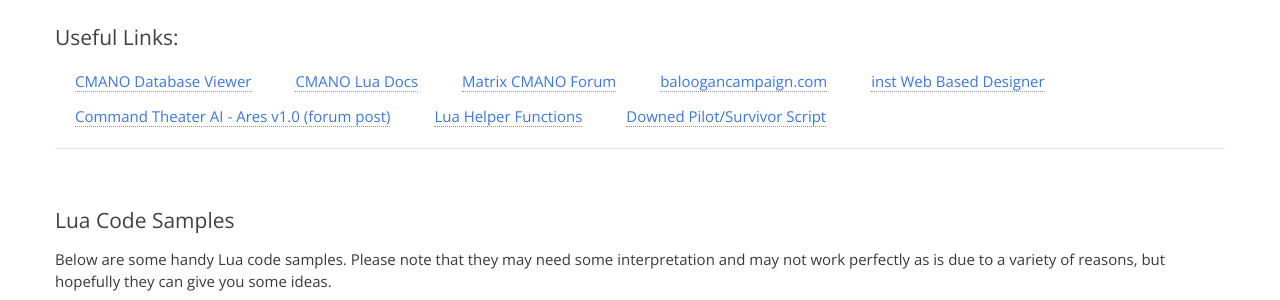
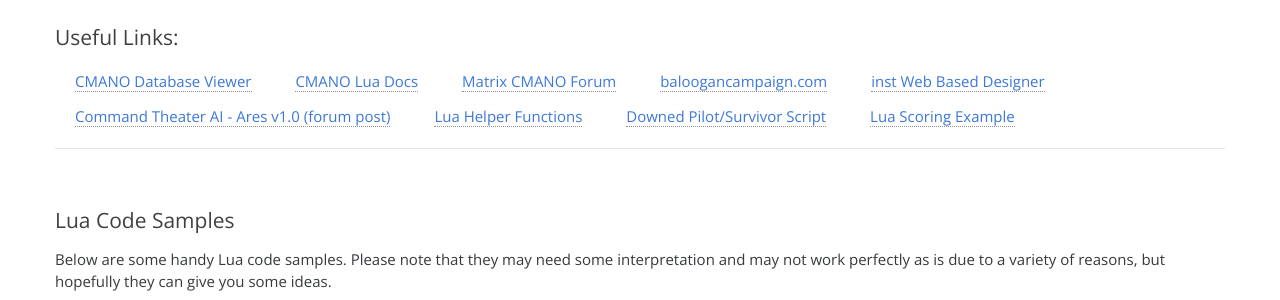
Before and after one commit to commandops/commandops.github.io, a Jekyll site: the page built from index.html, in a window 1280 px wide and 900 px high, scrolled down 376 px. Shown: the part 154-454 px from the top of the window. Built offline with Jekyll 4.4.1, drawn with Linux system fonts in a browser that asks for light colours; comment, search, counter and statistics services are not loaded.

Commit message:
Update links.yml

```diff
--- a/_data/links.yml
+++ b/_data/links.yml
@@ -21,3 +21,6 @@
 
 - text: Downed Pilot/Survivor Script
   url: /posts/survivors-script/
+
+- text: Lua Scoring Example
+  url: /posts/lua-scoring-example/
```
